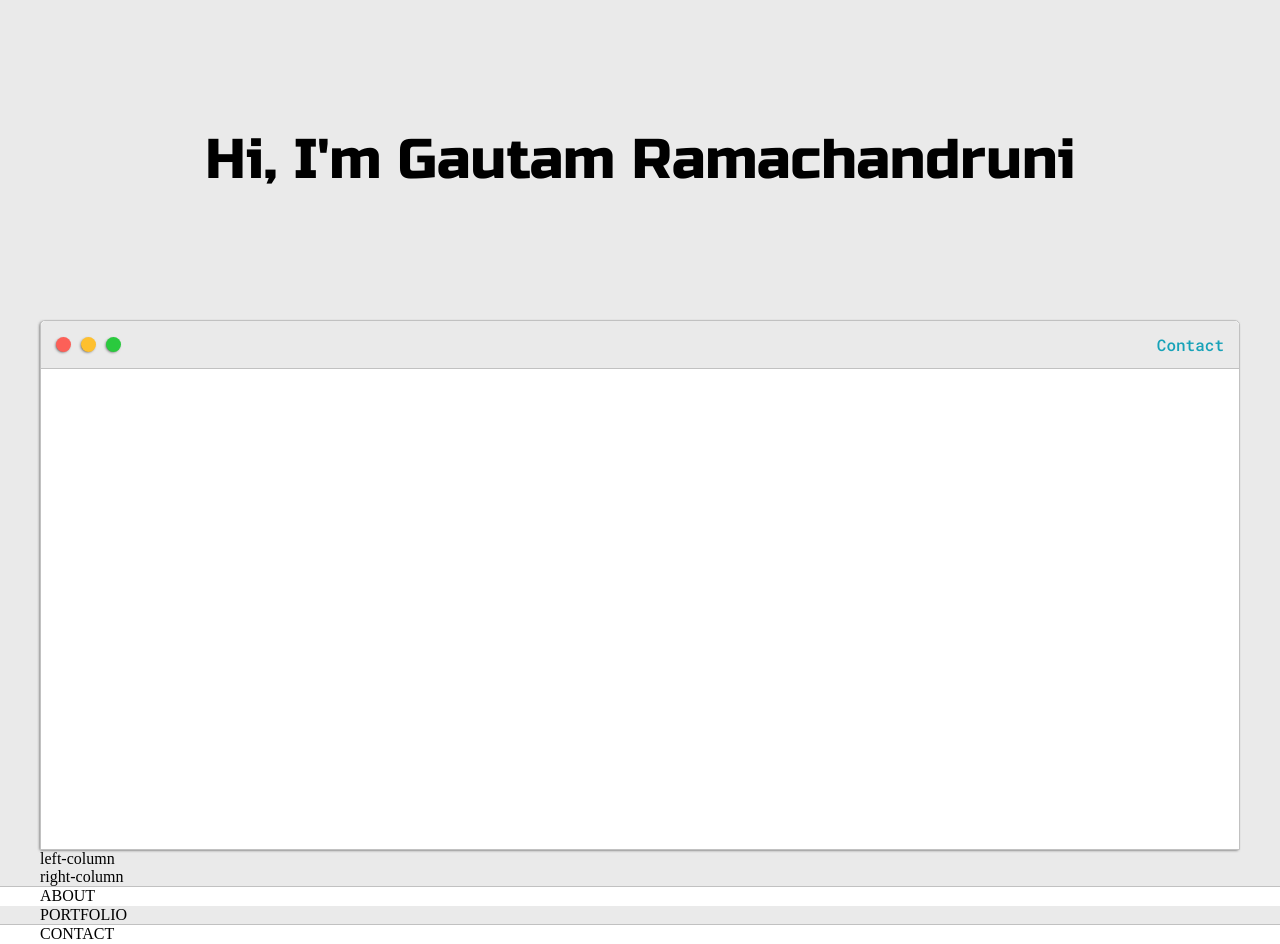
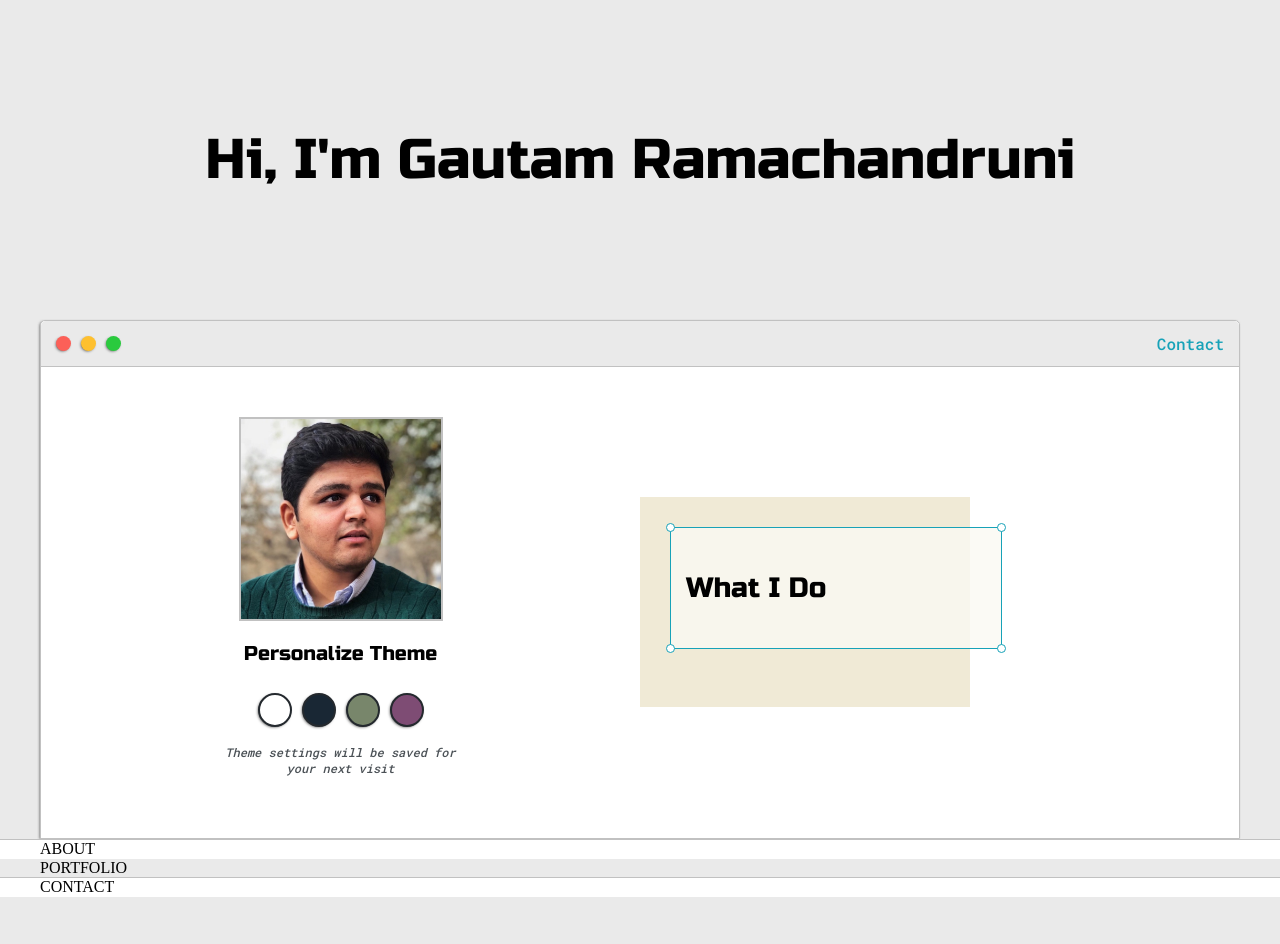
Before and after one commit to gautam-ramachandruni/portfolio-website, a PHP site: page / in a window 1280 px wide. After the commit the page ends 897 px from the top, so only its background shows below. Run offline with PHP 8.4, Linux system fonts and the light colour scheme.

Commit message:
Add profile picture and 'What I Do' to intro section.

```diff
--- a/default.css
+++ b/default.css
@@ -6,6 +6,11 @@
 
     --mainText: black;
     --secondaryText: #4B5156;
+
+    --themeDotBorder: #24292E;
+
+    --previewShadow: #F0EAD6;
+    --previewBg:rgb(251, 249, 243, 0.8);
 }
 
 html, body {
@@ -92,7 +97,6 @@ p, li, span, label, input, textarea {
 
     display: grid;
     grid-template-columns: 1fr 1fr;
-    grid-template-rows: 3em 30em;
     grid-template-areas:
     'nav-wrapper nav-wrapper'
     'left-column right-column'
@@ -113,6 +117,7 @@ p, li, span, label, input, textarea {
 
 #navigation {
     margin: 0;
+
     padding: 10px;
 }
 
@@ -124,6 +129,7 @@ p, li, span, label, input, textarea {
 
 .dots-wrapper {
     display: flex;
+
     padding: 10px;
 }
 
@@ -153,14 +159,135 @@ p, li, span, label, input, textarea {
 
 .left-column {
     grid-area: left-column;
+
+    padding-top: 50px;
+    padding-bottom: 50px;
+}
+
+#profile-picture {
+    display: block;
+    margin: 0 auto;
+    height: 200px;
+    width: 200 px;
+    object-fit: cover;
+    border: 2px solid var(--borderColor);
+}
+
+#theme-options-wrapper {
+    display: flex;
+    justify-content: center;
+}
+
+.theme-dot {
+    height: 30px;
+    width: 30px;
+    background-color: black;
+    border-radius: 50%;
+
+    margin: 5px;
+    border: 2px solid var(--themeDotBorder);
+
+    -webkit-box-shadow: -1px 1px 3px -1px rgba(0, 0, 0, 0.75);
+    -moz-box-shadow: -1px 1px 3px -1px rgba(0, 0, 0, 0.75);
+    box-shadow: -1px 1px 3px -1px rgba(0, 0, 0, 0.75);
+
+    cursor: pointer;
+}
+
+.theme-dot:hover {
+    border-width: 5px;
+}
+
+#light-mode {
+    background-color: #FFF;
+}
+
+#blue-mode {
+    background-color: #192734;
+}
+
+#green-mode {
+    background-color: #78866B;
+}
+
+#purple-mode {
+    background-color: #7E4C74;
+}
+
+#settings-note {
+    font-size: 12px;
+    font-style: italic;
+    text-align: center;
 }
 
 .right-column {
     grid-area: right-column;
+    display: grid;
+    align-content: center;
+
+    padding-top: 50px;
+    padding-bottom: 50px;
 }
 
-@media screen and (max-width: 1200px) {
-    .main-container {
-        width: 95%;
+
+#preview-shadow {
+    background-color: var(--previewShadow);
+    width: 300px;
+    height: 180px;
+
+    padding-left: 30px;
+    padding-top: 30px;
+}
+
+#preview {
+    width: 300px;
+    border: 1.5px solid #17A2B8;
+    background-color: var(--previewBg);
+    position: relative;
+
+    padding: 15px;
+}
+
+.corner {
+    width: 7px;
+    height: 7px;
+    border-radius: 50%;
+    border: 1.5px solid #17A2B8;
+    background-color: #FFF;
+    position: absolute;
+}
+
+#corner-tl {
+    top: -5px;
+    left: -5px;
+}
+
+#corner-tr {
+    top: -5px;
+    right: -5px;
+}
+
+#corner-br {
+    bottom: -5px;
+    right: -5px;
+}
+
+#corner-bl {
+    bottom: -5px;
+    left: -5px;
+}
+
+@media screen and (max-width: 800px) {
+    .intro-wrapper {
+        grid-template-columns: 1fr 1fr;
+        grid-template-areas:
+        'nav-wrapper'
+        'left-column'
+        'right-column'
+        ;
+    }
+
+    .right-column {
+        justify-content: center;
     }
 }
--- a/index.html
+++ b/index.html
@@ -15,6 +15,7 @@
 			<div class="greeting-wrapper">
 				<h1>Hi, I'm Gautam Ramachandruni</h1>
 			</div>
+
 			<div class="intro-wrapper">
 				<div class="nav-wrapper">
 					<div class="dots-wrapper">
@@ -22,17 +23,41 @@
 						<div id="dot-2" class="browser-dot"></div>
 						<div id="dot-3" class="browser-dot"></div>
 					</div>
+
 					<ul id="navigation">
 						<li><a href="#">Contact</a></li>
+					</ul>
+				</div>
+
+				<div class="left-column">
+					<img id="profile-picture" src="images/profile-picture.jpeg">
+					<h5 style="text-align: center; line-height: 0;">Personalize Theme</h5>
+					<div id="theme-options-wrapper">
+						<div id="light-mode" class="theme-dot"></div>
+						<div id="blue-mode" class="theme-dot"></div>
+						<div id="green-mode" class="theme-dot"></div>
+						<div id="purple-mode" class="theme-dot"></div>
+					</div>
+					<p id="settings-note">Theme settings will be saved for<br>your next visit</p>
+				</div>
+
+				<div class="right-column">
+					<div id="preview-shadow">
+						<div id="preview">
+							<div id="corner-tl" class="corner"></div>
+							<div id="corner-tr" class="corner"></div>
+							<h3>What I Do</h3>
+							<!-- <p>I'm a budding software engineer, passionate about building scalable web applications.<br>
+						Although my experience is backend-focused, I've started my frontend journey with frameworks like AngularJS.<br>
+						I received my master's in Computer Science from The University of Texas at Arlington in May 2018.<br>
+						Since then, I've been a software engineering consultant, first working on a Pilot Training Scheduling system for a major domestic airline, and then went on to spearhead test automation framework development for an Angular 9 Flight Simulator Logbook application.
+						If you're looking to hire for a software engineering role, contact me!</p> -->
+							<div id="corner-br" class="corner"></div>
+							<div id="corner-bl" class="corner"></div>
+						</div>
+					</div>
 				</div>
 			</div>
-			<div class="left-column">
-				left-column
-			</div>
-			<div class="right-column">
-				right-column
-			</div>
-		</div>
 		</div>
 	</section>
 
```
Also changed, not shown: images/profile-picture.jpeg (added).
